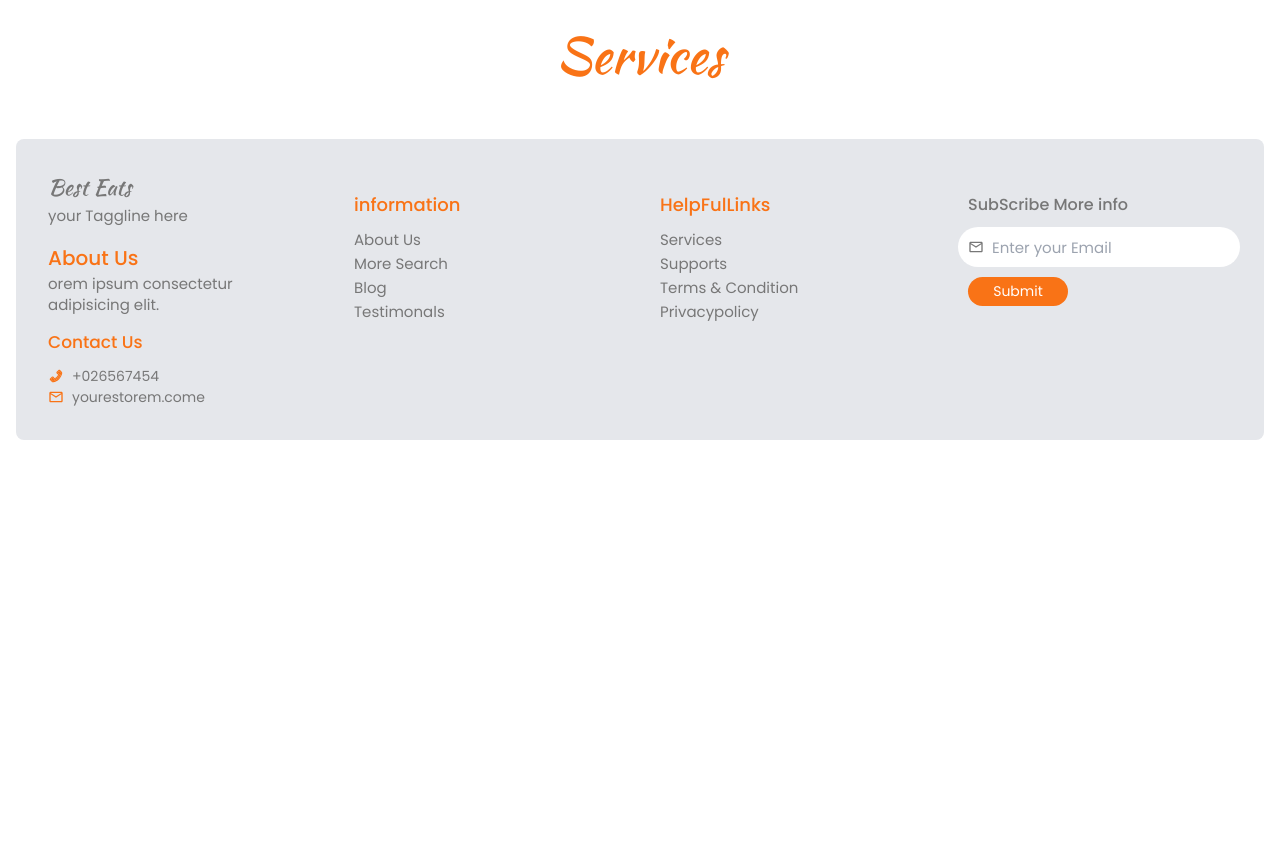
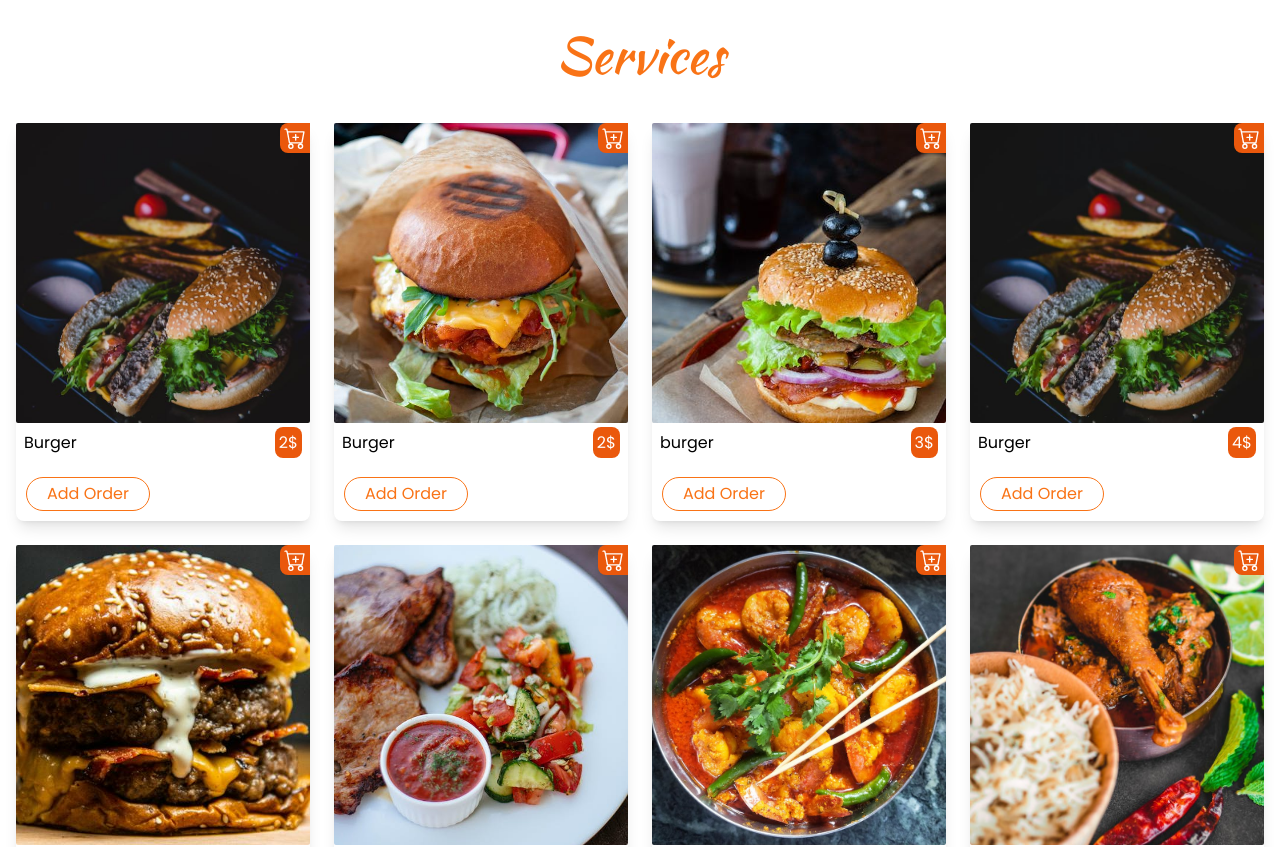
Before and after one commit to HodaNabeil/BestFood, a React (Create React App) app: page /services in a window 1280 px wide. Shown: the part 600-1447 px from the top of the page. Before the commit the page ends 1040 px from the top, so only its background shows below. Built offline with nearby package versions, Linux system fonts and the light colour scheme.

Commit message:
up data radux tookit

```diff
--- a/src/Page/MenuOrder.jsx
+++ b/src/Page/MenuOrder.jsx
@@ -12,11 +12,11 @@ function MenuOrder() {
     <div>
       <h2> page Order </h2>
       {
-        order.map(()=> {
+        order.map((order)=> {
           return(
             <div>
               {order.id}
-              {/* Page Order (Products ) الفاتولاة  */}
+
               </div>
           )
         })
--- a/src/Page/Services.jsx
+++ b/src/Page/Services.jsx
@@ -8,13 +8,13 @@ import Footer from '../components/Footer';
 import { useDispatch, useSelector } from "react-redux"
 import { useEffect } from 'react';
 import { fetchProducts } from '../rtk/FoodSlices/ProductsFoodSlice';
+import { addOrder } from '../rtk/FoodSlices/OrderFood';
 
 
 function Services() {
-  const menu = useSelector((state) => state.allProducts);
+  const menu = useSelector((state) => state.allProducts.products);
   const dispatch = useDispatch();
 
-  console.log(menu)
 
   useEffect(() => {
     dispatch(fetchProducts());
@@ -25,9 +25,11 @@ function Services() {
   return (
     <section className=" max-w-[1640px] m-auto p-4 pb-[0] relative overflow-hidden">
         <div className=' relative'>
-          <img  className=' object-cover w-full h-[500px] rounded-[8px]' src= {hero} alt="hero_img" />
+          <img  className=' object-cover w-full h-[500px] rounded-[8px]'
+            src= {hero} alt="hero_img" />
             <div className='servies   absolute  top-[35%] left-[20%]'>
-            <h2 className='flex  justify-center  text-[#000] items-center text-[50px]  sm:text-[70px] md:text-[100px]  '>
+            <h2 className='flex  justify-center  text-[#000]
+              items-center text-[50px]  sm:text-[70px] md:text-[100px]  '>
                 delicious food
               </h2>
             </div>
@@ -39,25 +41,33 @@ function Services() {
             Services
           </h3>
           <div className='  grid  sm:grid-cols-2 md:grid-cols-3 lg:grid-cols-4 gap-6'>
-          {/* {
-              data.map((foot)=> {
+            {
+              menu.map((food)=> {
                 return (
-                  <div key={foot.id} className=' shadow-lg   rounded-lg rounded-t-lg  relative '>
-                      <BsCartPlus size={25} className=" absolute top-0 right-0 bg-orange-600  w-[30px] h-[30px]  rounded-l-lg  p-1 cursor-pointer  text-white" />
-                      <img  className=' object-cover max-w-full h-[300px] w-full rounded-sm ' src={foot.image} alt={foot.name} />
+                  <div key={food.id} className=' shadow-lg   rounded-lg rounded-t-lg  relative '>
+                      <BsCartPlus size={25}
+                        className=" absolute top-0 right-0 bg-orange-600
+                        w-[30px] h-[30px]  rounded-l-lg  p-1 cursor-pointer  text-white" />
+                      <img  className=' object-cover max-w-full h-[300px] w-full rounded-sm '
+                        src={food.image} alt={food.name} />
                         <div className='flex justify-between items-center  p-2 mb-1'>
-                          <p>{foot.name}</p>
+                          <p>{food.name}</p>
                           <p>
-                            <span className="bg-orange-600 rounded-lg text-white p-1 ">{foot.price} </span>
+                            <span className="bg-orange-600 rounded-lg text-white p-1 ">
+                              {food.price}$
+                            </span>
                           </p>
                         </div>
-                        <button className="  text-[#f97316] m-[10px] border-[#f97316]   hover:text-[#fff] hover:bg-[#f97316]  transition duration-300">
-                          Order
+                        <button
+                        onClick={()=> {dispatch(addOrder(food))}}
+                          className="  text-[#f97316] m-[10px] border-[#f97316]
+                          hover:text-[#fff] hover:bg-[#f97316]  transition duration-300">
+                          Add Order
                         </button>
                   </div>
                 )
             })
-          }  */}
+          }
         </div>
         </div>
         {/* Footer */}
--- a/src/components/FilterMenu.jsx
+++ b/src/components/FilterMenu.jsx
@@ -17,7 +17,7 @@ function FilterMenu() {
 
   const dispatch = useDispatch();
 
-  console.log(menu)
+  // console.log(menu)
 
   useEffect(() => {
     dispatch(fetchProducts());
--- a/src/rtk/FoodSlices/ProductsFoodSlice.js
+++ b/src/rtk/FoodSlices/ProductsFoodSlice.js
@@ -1,29 +1,30 @@
+import { createAsyncThunk, createSlice } from "@reduxjs/toolkit";
+export const fetchProducts = createAsyncThunk(
+  "productsSlice/fetchProducts",
+  async () => {
 
-
-import { createAsyncThunk, createSlice } from '@reduxjs/toolkit';
-export const fetchProducts = createAsyncThunk('productsSlice/fetchProducts', async () => {
     try {
       const res = await fetch('/Menu.json');
       if (!res.ok) {
-      throw new Error('Failed to fetch products');
+        throw new Error("Failed to fetch products");
       }
       const data = await res.json();
       return data;
     } catch (error) {
-    console.error('Error fetching products:', error.message);
+      console.error("Error fetching products:", error.message);
       throw error;
     }
-});
+  }
+);
 
 export const productsSlice = createSlice({
-  name: 'fetchProducts',
-  initialState : {
+  name: "fetchProducts",
+  initialState: {
     products: [],
-    status: 'idle',
-    error: null
+    status: "idle",
+    error: null,
   },
-  reducers: {
-  },
+  reducers: {},
   // extraReducers:(builder) => {
   //   builder.addCase(fetchProdcuts.fulfilled, (state,action)=> {
   //     return action.payload
@@ -33,20 +34,19 @@ export const productsSlice = createSlice({
   extraReducers: (builder) => {
     builder
       .addCase(fetchProducts.pending, (state) => {
-        state.status = 'loading';
+        state.status = "loading";
       })
       .addCase(fetchProducts.fulfilled, (state, action) => {
-        state.status = 'succeeded';
+        state.status = "succeeded";
         state.products = action.payload;
       })
       .addCase(fetchProducts.rejected, (state, action) => {
-        state.status = 'failed';
+        state.status = "failed";
         state.error = action.error.message;
       });
   },
-})
-
+});
 
 export const actions = productsSlice.actions;
 
-export default productsSlice.reducer
+export default productsSlice.reducer;
```
Lines whose indentation alone changed are shown as unchanged.
